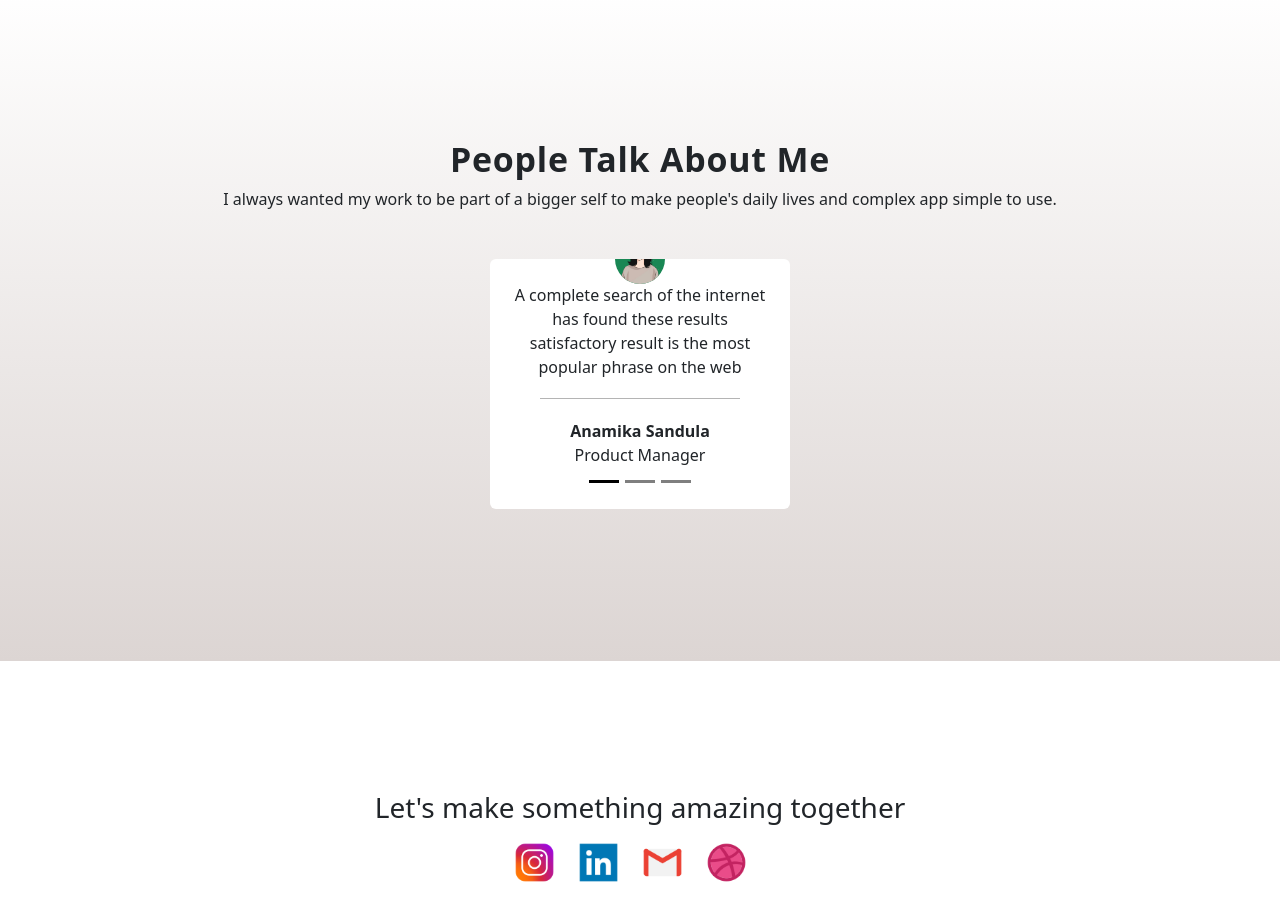
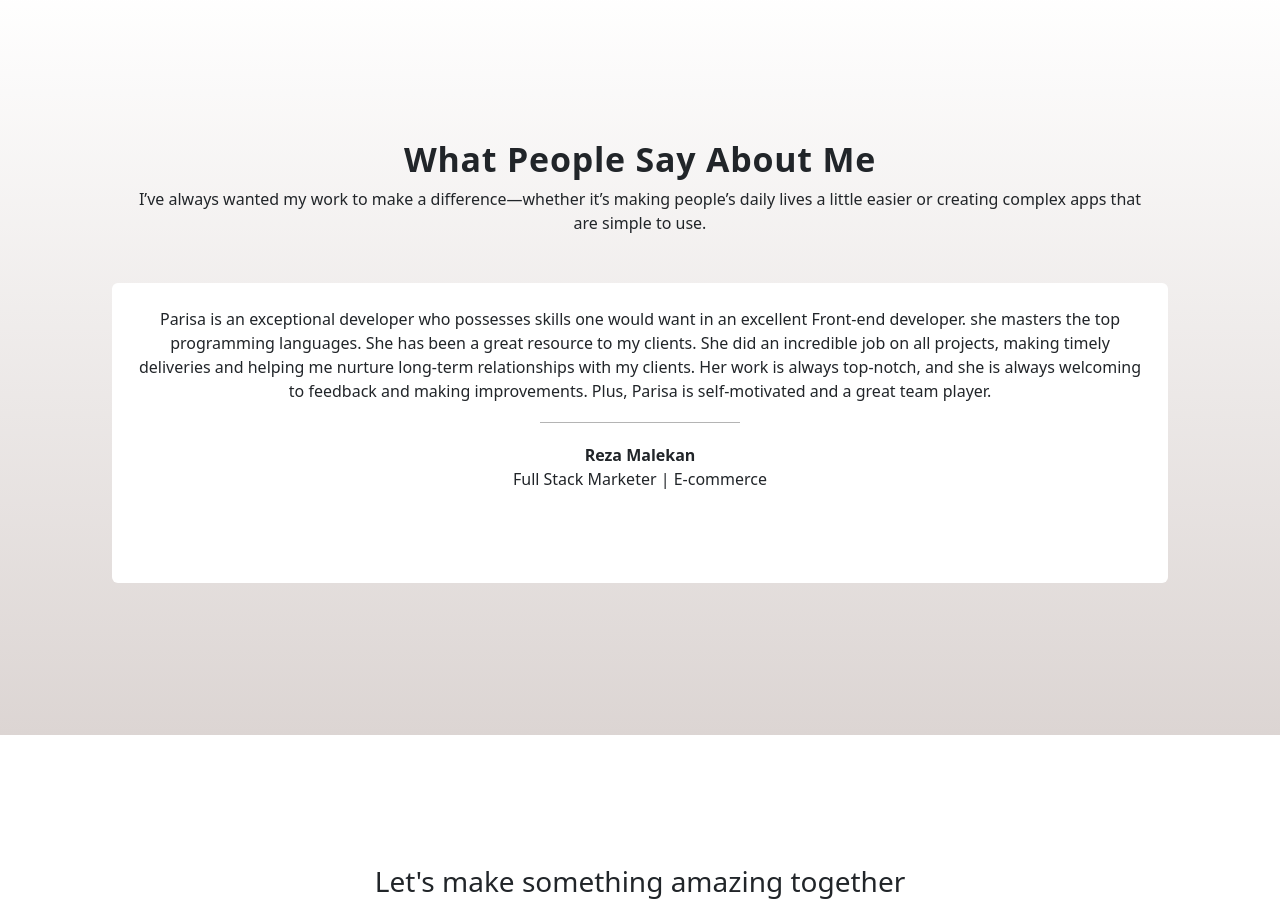
Before and after one commit to Parisa7422/Portfolio-v2, a React (Vite) app: page / in a window 1280 px wide. Shown: the part 3280-4195 px from the top of the page. Built offline with nearby package versions, Linux system fonts and the light colour scheme.

Commit message:
fix testimonial issues

```diff
--- a/src/components/Testimonials/Testimonials.css
+++ b/src/components/Testimonials/Testimonials.css
@@ -7,8 +7,7 @@
 }
 
 .comment-box{
-    width: 300px;
-    height: 250px;
+    min-height: 300px;
 }
 
 .comment-image{
--- a/src/components/Testimonials/Testimonials.jsx
+++ b/src/components/Testimonials/Testimonials.jsx
@@ -1,19 +1,18 @@
 import "../Testimonials/Testimonials.css";
 
-import profileImage from "../../assets/profile.png";
-import profileImage2 from "../../assets/profile-1.png";
 function Testimonials() {
   return (
     <div className="testimonials-container d-flex">
       <div className="container flex-column">
         <div className="testimonials-context d-flex flex-column align-items-center p-4">
           <div className="testimonial-context__title">
-            <h2 style={{ textAlign: "center" }}>People Talk About Me</h2>
+            <h2 style={{ textAlign: "center" }}>What People Say About Me</h2>
           </div>
           <div className="testimonial-context__description d-flex">
             <span>
-              I always wanted my work to be part of a bigger self to make
-              people's daily lives and complex app simple to use.
+              I’ve always wanted my work to make a difference—whether it’s
+              making people’s daily lives a little easier or creating complex
+              apps that are simple to use.
             </span>
           </div>
         </div>
@@ -24,7 +23,7 @@ function Testimonials() {
           className="carousel carousel-dark slide mb-4 mt-4"
         >
           <div className="carousel-indicators">
-            <button
+            {/* <button
               type="button"
               data-bs-target="#carouselExampleDark"
               data-bs-slide-to="0"
@@ -43,7 +42,7 @@ function Testimonials() {
               data-bs-target="#carouselExampleDark"
               data-bs-slide-to="2"
               aria-label="Slide 3"
-            ></button>
+            ></button> */}
           </div>
           <div className="carousel-inner">
             {data.map((item, index) => (
@@ -56,7 +55,6 @@ function Testimonials() {
                   comment={item.comment}
                   author={item.author}
                   position={item.position}
-                  src={item.src}
                 />
               </div>
             ))}
@@ -72,30 +70,16 @@ const data = [
   {
     id: 1,
     comment:
-      "A complete search of the internet has found these results satisfactory result is the most popular phrase on the web",
-    author: "Anamika Sandula",
-    position: "Product Manager",
-    src: profileImage,
-  },
-  {
-    id: 2,
-    comment:
-      "A complete search of the internet has found these results satisfactory result is the most popular phrase on the web",
-    author: "John Allendane",
-    position: "Creative Manager",
-    src: profileImage2,
+      "Parisa is an exceptional developer who possesses skills one would want in an excellent Front-end developer. she masters the top programming languages. She has been a great resource to my clients. She did an incredible job on all projects, making timely deliveries and helping me nurture long-term relationships with my clients. Her work is always top-notch, and she is always welcoming to feedback and making improvements. Plus, Parisa is self-motivated and a great team player.",
+    author: "Reza Malekan",
+    position: "Full Stack Marketer | E-commerce",
   },
 ];
 
-function CarouselItem({ comment, author, position, src }) {
+function CarouselItem({ comment, author, position }) {
   return (
     <div>
       <div className="comment-box bg-white rounded d-flex flex-column m-auto align-items-center p-4">
-        <img
-          className="comment-image rounded-circle bg-success position-absolute top-0 start-50 translate-middle"
-          src={src}
-          alt="profile"
-        />
         <span className="comment-text">{comment}</span>
         <div className="hr"></div>
         <span className="fw-bold">{author}</span>
```
